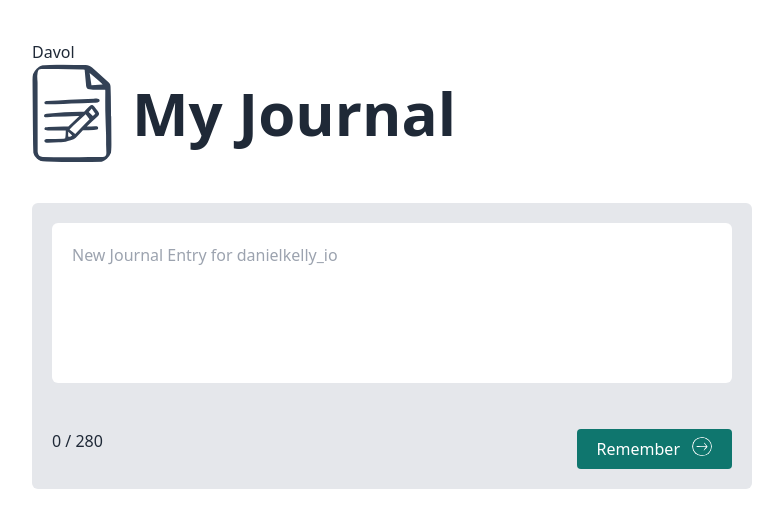
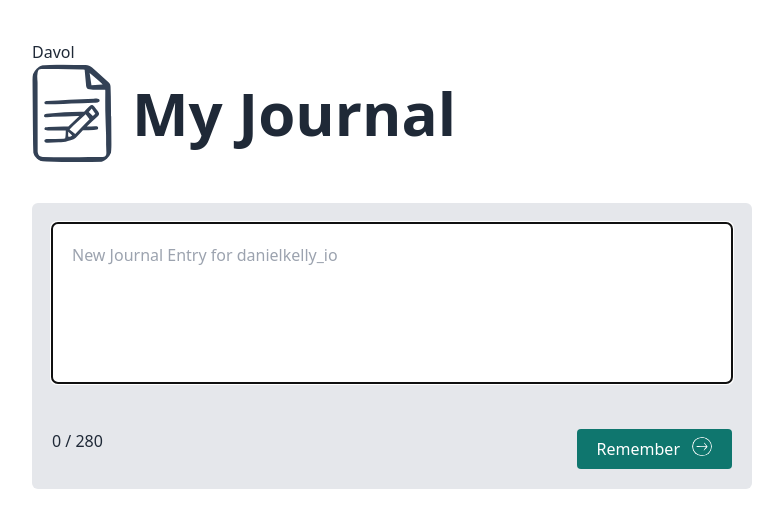
Before and after one commit to VictorMerino/vue-ts-journal, a Vue app: page / in a window 1280 px wide. Shown: the top 528 px of the page, without its empty margins (248-1031 px from the left). Built offline with nearby package versions, Linux system fonts and the light colour scheme.

Commit message:
Autofocus on textarea field. For this, we used a template ref and the HTMLTextAreaElement TS helper. Easy and very useful

```diff
--- a/src/components/EntryEditor.vue
+++ b/src/components/EntryEditor.vue
@@ -1,7 +1,7 @@
 <script lang="ts" setup>
 import EmojiField from "@/components/EmojiField.vue"
 import ArrowCircleRight from "@/assets/icons/arrow-circle-right.svg?component"
-import { computed, ref } from "vue"
+import { computed, onMounted, ref } from "vue"
 import type { Emoji } from "@/types/Emoji"
 import type { Entry } from "@/types/Entry"
 
@@ -13,6 +13,10 @@ const emoji = ref<Emoji | null>(null)
 // Editor should only allow you to use the Emojis from the Emoji type
 
 const charCount = computed(() => text.value.length)
+
+// Template refs
+const textarea = ref<HTMLTextAreaElement | null>(null)
+onMounted(() => textarea.value?.focus())
 
 // In this case we don't need to explictly set the type
 // As it is very straighforward and would be redundant
@@ -54,6 +58,7 @@ function handleSubmit() {
 <template>
   <form class="entry-form" @submit.prevent="handleSubmit">
     <textarea
+      ref="textarea"
       :value="text"
       placeholder="New Journal Entry for danielkelly_io"
       @keyup="handleTextInput"
```
